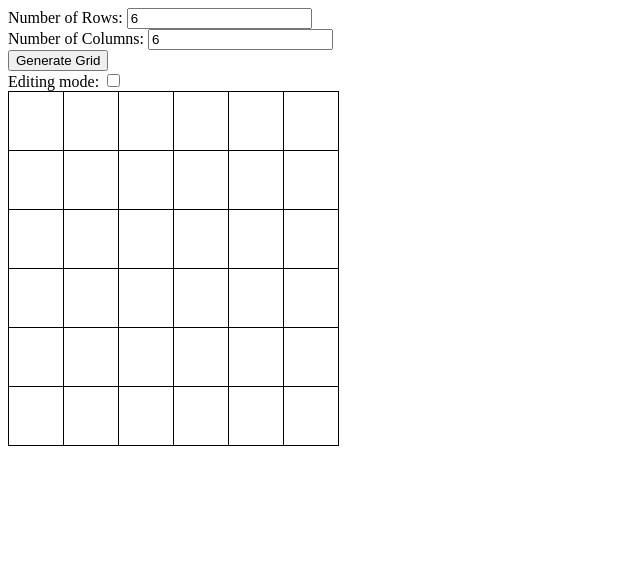
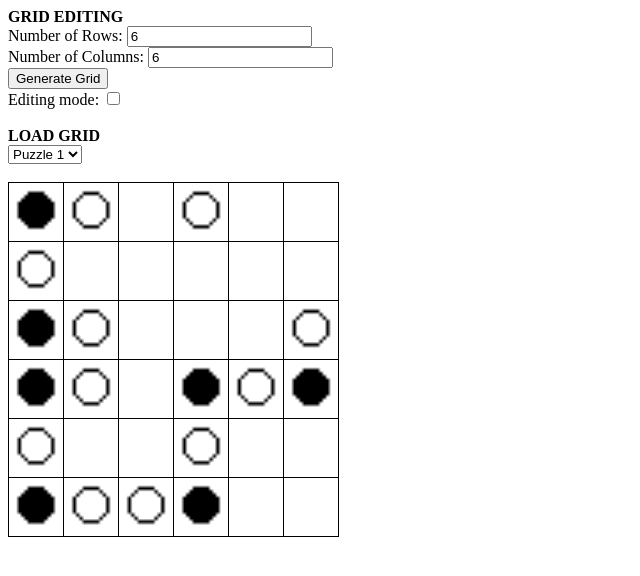
Before and after one commit to Wouga1/Masyu, a plain HTML site: page Masyu.html in a window 1280 px wide. Shown: the whole page, without its empty margins (0-640 px from the left). Drawn offline with Linux system fonts and the light colour scheme.

Commit message:
v1.2.0 Load Puzzle

```diff
--- a/Masyu.html
+++ b/Masyu.html
@@ -4,14 +4,20 @@
 	<meta charset="utf-8">
 	<link rel="stylesheet" href="styles.css">
 	<script src="script.js"></script>
-	<title>v1.1.1 Masyu</title>
+	<title>v1.2.0 Masyu</title>
 </head>
 
-<body onLoad="CreateGrid(6,6)">
+<body onLoad="LoadGrid(p1)">
+	<b>GRID EDITING</b><br/>
 	Number of Rows: <input id="rows" type="number" value="6"> <br/>
 	Number of Columns: <input id="cols" type="number" value="6"> <br/>
 	<button onClick="CreateGrid(document.getElementById('cols').value, document.getElementById('rows').value)">Generate Grid</button> <br/>
-	Editing mode: <input id="edit" type="checkbox"> <br>
+	Editing mode: <input id="edit" type="checkbox"> <br/><br/>
+	<b>LOAD GRID</b><br/>
+	<select id="puzzleSelect" onChange="LoadGrid(eval(value))">;
+		<option value="p1">Puzzle 1</option>
+		<option value="p2">Puzzle 2</option>
+	</select><br/><br/>
 	<div id="grid"></div>
 </body>
 </html>
--- a/script.js
+++ b/script.js
@@ -45,6 +45,16 @@ function DetermineImage(up, down, left, right, type) {
 	image += '.png';
 	return image;
 }
+
+class Grid {
+	constructor(tiles) {
+		this.rows = tiles.length;
+		this.cols = tiles[0].length;
+		this.tiles = tiles;
+	}
+}
+const p1 = new Grid([[2,1,0,1,0,0],[1,0,0,0,0,0],[2,1,0,0,0,1],[2,1,0,2,1,2],[1,0,0,1,0,0],[2,1,1,2,0,0]])
+const p2 = new Grid([[0,0,0,1,0,1,2],[1,0,0,1,0,0,1],[0,1,0,1,1,0,0],[0,0,0,0,1,2,0],[0,1,0,0,0,1,0],[0,1,0,0,1,2,0],[0,1,0,0,0,0,2]]);
 
 class Tile {
 	constructor(image, x, y, type) {
@@ -107,9 +117,21 @@ function Select(tile) {
 }
 
 function CreateGrid(width, height) {
+	var emptyGridArray = []
+	for (var i = 0; i < height; i++) {
+		var emptyCol = [];
+		for (var j = 0; j < width; j++) {
+			emptyCol.push(Type.none);
+		}
+		emptyGridArray.push(emptyCol);
+	}
+	LoadGrid(new Grid(emptyGridArray));
+}
+
+function LoadGrid(grid) {
 	tiles = [];
-	cols = width;
-	rows = height;
+	cols = grid.cols;
+	rows = grid.rows;
 	var div = document.getElementById('grid');
 	if (div.children.length != 0) {
 		div.children[0].remove();
@@ -121,10 +143,10 @@ function CreateGrid(width, height) {
 		for (var j = 0; j < cols; j++) {
 			var cell = document.createElement('td');
 			var image = document.createElement('img');
-			image.src = 'images/empty.png';
 			image.width = '50';
 			image.onclick = function(){Select(this.tile);};
-			var newTile = new Tile(image, j, i, Type.none);
+			var newTile = new Tile(image, j, i, grid.tiles[i][j]);
+			image.src = DetermineImage(newTile.up, newTile.down, newTile.left, newTile.right, newTile.type);
 			image.tile = newTile
 			tileRow.push(newTile);
 			cell.appendChild(image);
```
